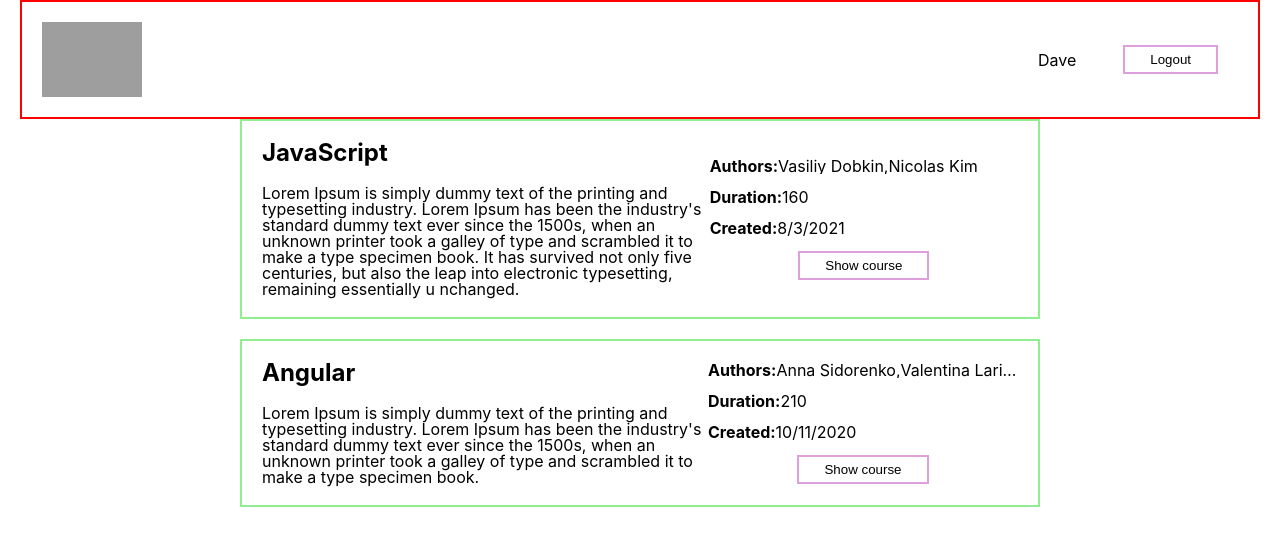
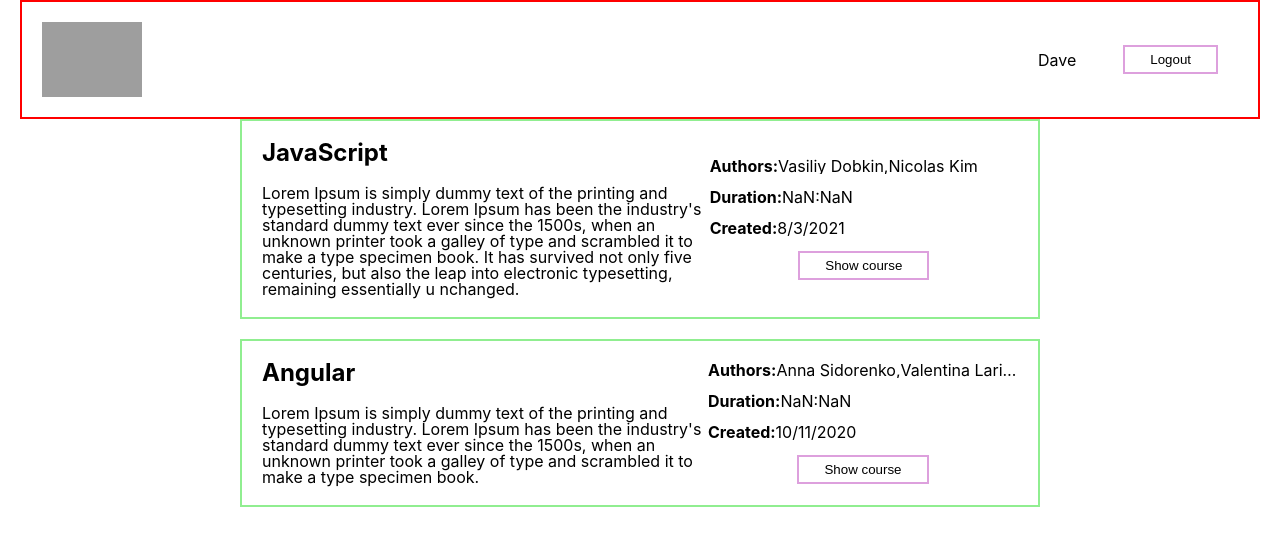
Before and after one commit to bonox2/courses-app, a React (Create React App) app: page / in a window 1280 px wide. Shown: the top 546 px of the page. Built offline with nearby package versions, Linux system fonts and the light colour scheme; grey boxes are pictures that could not be loaded; the HTML template or start-up script is replaced by a standard one.

Commit message:
pipe duration bug

```diff
--- a/src/components/Courses/components/CourseCard/CourseCard.jsx
+++ b/src/components/Courses/components/CourseCard/CourseCard.jsx
@@ -1,6 +1,7 @@
 import "./CourseCard.css";
 import Button from "../../../../common/Button/Button";
 import { mockedAuthorsList } from "../../../../constants";
+import pipeDuration from "../../../../helpers/pipeDuration";
 
 export default function CourseCard({ course }) {
   const authorsNames = course.authors.map(
@@ -20,7 +21,7 @@ export default function CourseCard({ course }) {
         </div>
         <div className="parameter">
           <dt>Duration: </dt>
-          <dd className="parameter_info"> {course.duration}</dd>
+          <dd className="parameter_info" id="duration">{pipeDuration()} </dd>
         </div>
         <div className="parameter">
           <dt>Created: </dt>
--- a/src/helpers/pipeDuration.js
+++ b/src/helpers/pipeDuration.js
@@ -1,7 +1,10 @@
 
 
 
-export function pipeDuration(duration){
+export default function pipeDuration(duration){
     const hours = Math.floor(duration/60)
-    const minutes =  duration%60
+    const minutes = duration%60
+    return (
+        hours + ":" + minutes
+    )
 }
```
